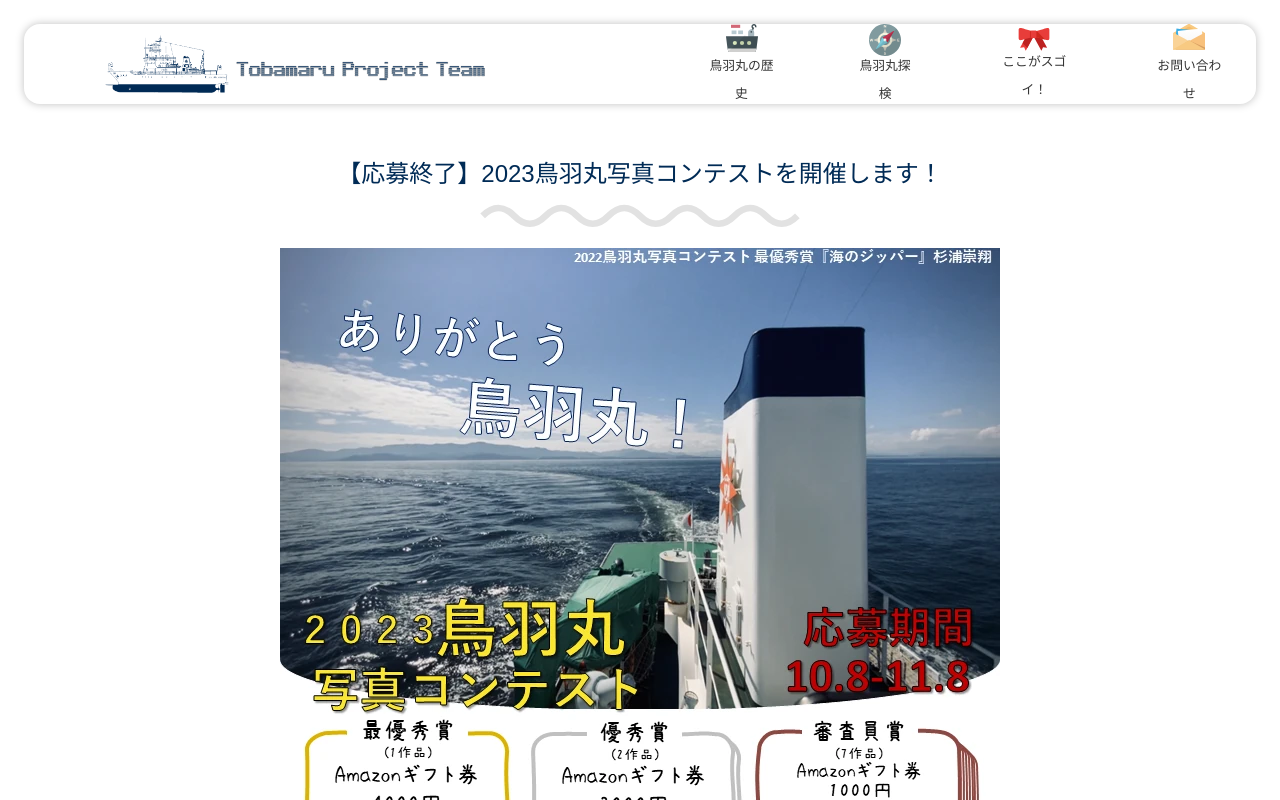
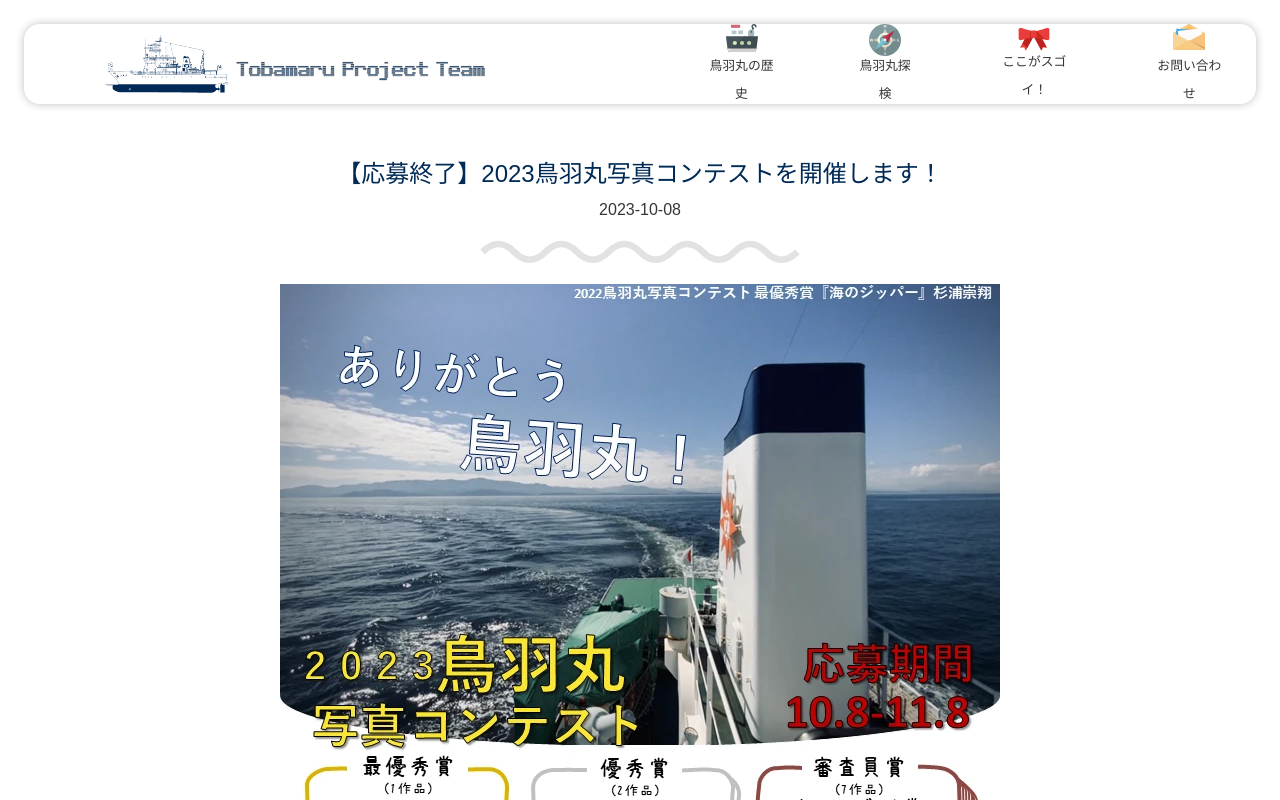
Before and after one commit to takara2314/3rd-tobamaru-lastyear, a SvelteKit app: page /news/2023-photo-contest in a window 1280 px wide. Shown: the top 800 px of the page. Built offline with nearby package versions, Linux system fonts and the light colour scheme; a web font is replaced by a local one.

Commit message:
Add: timeタグ

```diff
--- a/src/components/headers/H2.svelte
+++ b/src/components/headers/H2.svelte
@@ -1,10 +1,18 @@
 <script>
   import HeaderWave from "../waves/HeaderWave.svelte";
+  export let newsDatetime = null;
   export let whiteWave = false;
 </script>
 
 <h2>
   <slot />
+
+  {#if newsDatetime}
+    <time datetime="{newsDatetime}">
+      {newsDatetime.split(" ")[0]}
+    </time>
+  {/if}
+
   <div whiteWave={whiteWave ? whiteWave : null}>
     <HeaderWave />
   </div>
@@ -38,4 +46,10 @@
     position: absolute;
     top: 2.5rem;
   }
+
+  h2 > time {
+    margin-top: 0.5rem;
+    font-size: 1rem;
+    color: var(--text-color);
+  }
 </style>
--- a/src/routes/news/1st-tobamaru-visit/+page.svelte
+++ b/src/routes/news/1st-tobamaru-visit/+page.svelte
@@ -11,7 +11,7 @@
 
 <main>
   <article>
-    <H2>
+    <H2 newsDatetime="2023-04-21 18:00">
       第一回 鳥羽丸見学を実施しました
     </H2>
     <div>
--- a/src/routes/news/2023-photo-contest/+page.svelte
+++ b/src/routes/news/2023-photo-contest/+page.svelte
@@ -13,7 +13,7 @@
 
 <main>
   <article>
-    <H2>
+    <H2 newsDatetime="2023-10-08 12:00">
       【応募終了】2023鳥羽丸写真コンテストを開催します！
     </H2>
   </article>
--- a/src/routes/news/hp-renewal/+page.svelte
+++ b/src/routes/news/hp-renewal/+page.svelte
@@ -11,8 +11,8 @@
 
 <main>
   <article>
-    <H2>
-      ホームページをリニューアルしました
+    <H2 newsDatetime="2023-10-20 12:00">
+      ホームページをリニューアルました
     </H2>
     <div>
       <p>
```
